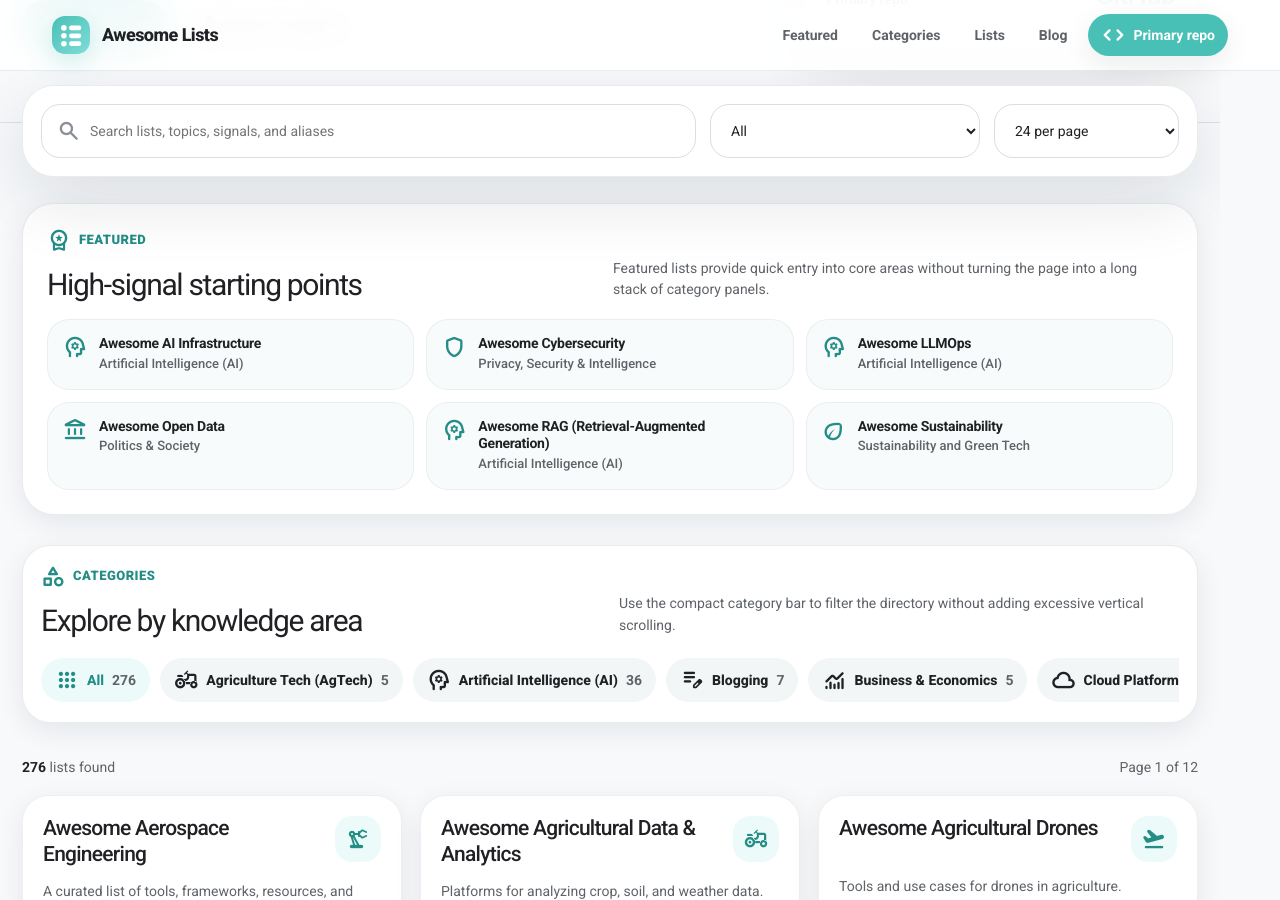
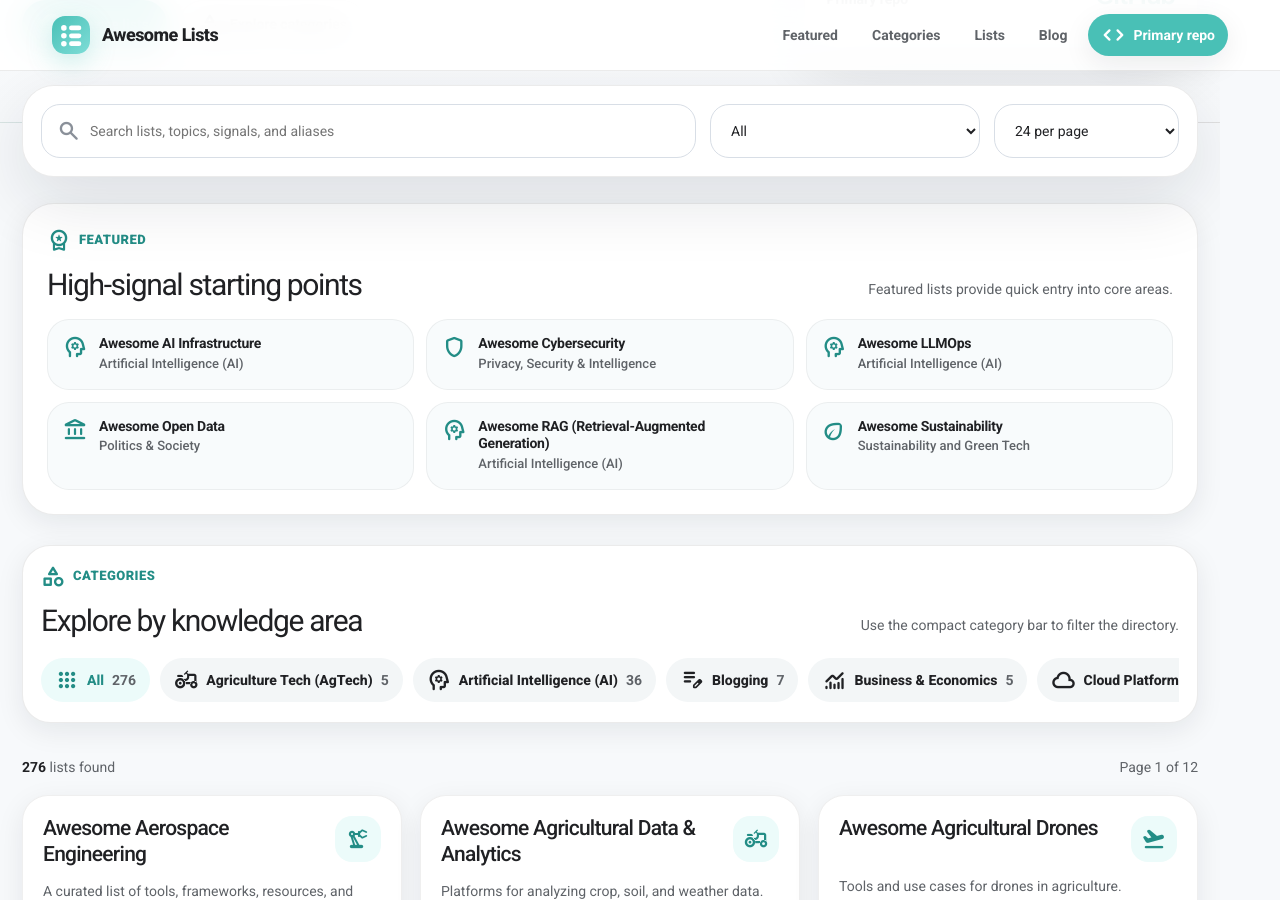
Before and after one commit to awesomelistsio/www, a Jekyll site: the page built from index.html, in a window 1280 px wide and 900 px high, scrolled down 518 px. Built offline with Jekyll 4.4.1, drawn with Linux system fonts in a browser that asks for light colours.

Commit message:
Update index.html

```diff
--- a/index.html
+++ b/index.html
@@ -48,7 +48,7 @@
           <span class="section-label"><span class="material-symbols-rounded">workspace_premium</span> Featured</span>
           <h2>High-signal starting points</h2>
         </div>
-        <p>Featured lists provide quick entry into core areas without turning the page into a long stack of category panels.</p>
+        <p>Featured lists provide quick entry into core areas.</p>
       </div>
       <div class="featured-list" id="featuredList"></div>
     </section>
@@ -59,7 +59,7 @@
           <span class="section-label"><span class="material-symbols-rounded">category</span> Categories</span>
           <h2>Explore by knowledge area</h2>
         </div>
-        <p>Use the compact category bar to filter the directory without adding excessive vertical scrolling.</p>
+        <p>Use the compact category bar to filter the directory.</p>
       </div>
       <div class="category-scroll" id="categoryChips"></div>
     </section>
```
